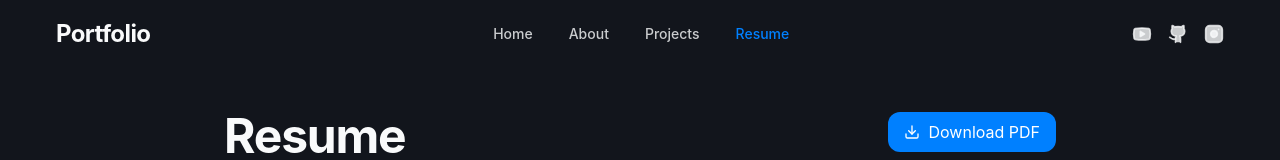
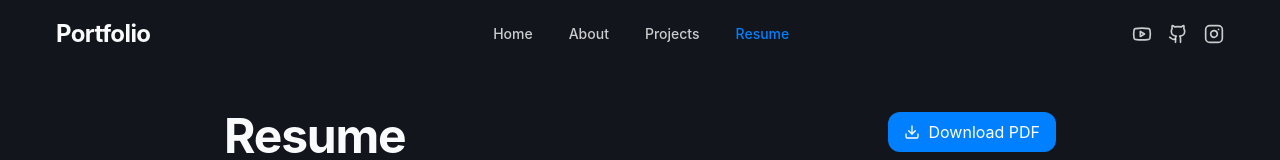
Before and after one commit to 1337encrypted/info-island, a React (Vite) app: page /resume in a window 1280 px wide. Shown: the top 160 px of the page. Built offline with nearby package versions, Linux system fonts and the light colour scheme.

Commit message:
Reverted to edit edt-a47929c8-0352-4bae-b9e6-52d6e11bae74: "Center navbar items and add icons
Center the navbar items and add youtube, github, instagram icons on the right side of the navbar."

```diff
--- a/src/components/Navbar.tsx
+++ b/src/components/Navbar.tsx
@@ -2,7 +2,7 @@
 import { useState, useEffect } from "react";
 import { Link, useLocation } from "react-router-dom";
 import { cn } from "@/lib/utils";
-import { Menu, X, YoutubeIcon, GithubIcon, InstagramIcon } from "lucide-react";
+import { Menu, X, Youtube, Github, Instagram } from "lucide-react";
 
 const Navbar = () => {
   const [isScrolled, setIsScrolled] = useState(false);
@@ -75,7 +75,7 @@ const Navbar = () => {
             className="text-foreground/80 hover:text-primary transition-colors"
             aria-label="YouTube"
           >
-            <YoutubeIcon size={20} fill="currentColor" />
+            <Youtube size={20} />
           </a>
           <a
             href="https://github.com"
@@ -84,7 +84,7 @@ const Navbar = () => {
             className="text-foreground/80 hover:text-primary transition-colors"
             aria-label="GitHub"
           >
-            <GithubIcon size={20} fill="currentColor" />
+            <Github size={20} />
           </a>
           <a
             href="https://instagram.com"
@@ -93,7 +93,7 @@ const Navbar = () => {
             className="text-foreground/80 hover:text-primary transition-colors"
             aria-label="Instagram"
           >
-            <InstagramIcon size={20} fill="currentColor" />
+            <Instagram size={20} />
           </a>
         </div>
 
@@ -139,7 +139,7 @@ const Navbar = () => {
               className="text-foreground/80 hover:text-primary transition-colors"
               aria-label="YouTube"
             >
-              <YoutubeIcon size={24} fill="currentColor" />
+              <Youtube size={24} />
             </a>
             <a
               href="https://github.com"
@@ -148,7 +148,7 @@ const Navbar = () => {
               className="text-foreground/80 hover:text-primary transition-colors"
               aria-label="GitHub"
             >
-              <GithubIcon size={24} fill="currentColor" />
+              <Github size={24} />
             </a>
             <a
               href="https://instagram.com"
@@ -157,7 +157,7 @@ const Navbar = () => {
               className="text-foreground/80 hover:text-primary transition-colors"
               aria-label="Instagram"
             >
-              <InstagramIcon size={24} fill="currentColor" />
+              <Instagram size={24} />
             </a>
           </div>
         </div>
```
